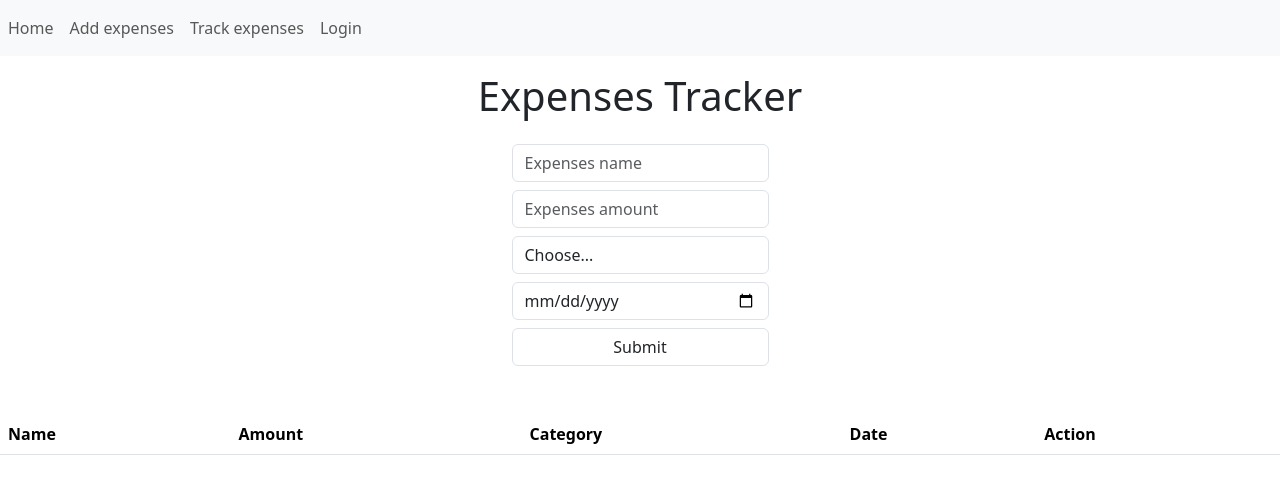
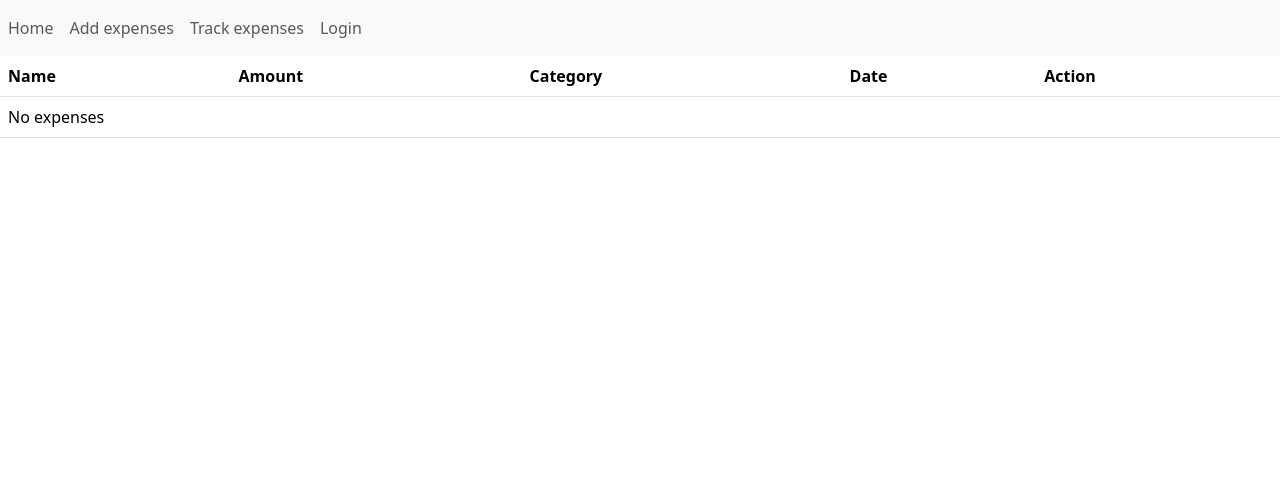
Before and after one commit to PIPetkova19/expenses-tracker, a React (Vite) app in the folder expenses-tracker/: page /track-expenses in a window 1280 px wide. Shown: the top 494 px of the page. Built offline with nearby package versions, Linux system fonts and the light colour scheme; the HTML template or start-up script is replaced by a standard one.

Commit message:
Fix the pages with useContext

```diff
--- a/expenses-tracker/src/AddExpenses.jsx
+++ b/expenses-tracker/src/AddExpenses.jsx
@@ -1,12 +1,68 @@
-
+import React, { useState, useContext } from 'react';
+import { ExpensesContext } from './ExpensesContext'; // !
 
 function AddExpenses() {
+    const { expenses, setExpenses } = useContext(ExpensesContext);//!
+    const [name, setName] = useState("");
+    const [amount, setAmount] = useState("");
+    const [category, setCategory] = useState("");
+    const [date, setDate] = useState("");
 
+    function addExpenses(e) {
+        e.preventDefault();
+
+        if (!name || !amount || !category || !date) {
+            window.alert("Please fill in all fields.");
+            return;
+        }
+
+        const newExpenses = { name, amount, category, date };
+        setExpenses(prev => [...prev, newExpenses]);
+
+        setName("");
+        setAmount("");
+        setCategory("");
+        setDate("");
+    }
+
+    function handleSetAmount(event) {
+        const value = event.target.value;
+
+        if (isNaN(value)) {
+            window.alert("Enter a valid number");
+            return;
+        }
+
+        setAmount(value);
+    }
 
     return (
-        <></>
-    )
+        <div>
+            <h1 className="text-center mt-3 mb-4">Expenses Tracker</h1>
 
+            <div className="d-flex justify-content-center">
+                <form onSubmit={addExpenses}>
+                    <div className="form-group mb-5">
+                        <input className="form-control mb-2" type="text" value={name} onChange={(e) => setName(e.target.value)} placeholder="Expenses name" />
+                        <input className="form-control mb-2" type="text" value={amount} onChange={handleSetAmount} placeholder="Expenses amount" />
+                        <select className="form-control mb-2" value={category} onChange={(e) => setCategory(e.target.value)}>
+                            <option value="">Choose...</option>
+                            <option value="food">Food</option>
+                            <option value="bills">Bills</option>
+                            <option value="car">Car</option>
+                            <option value="clothes">Clothes</option>
+                            <option value="health">Health</option>
+                            <option value="education">Education</option>
+                            <option value="entertainment">Entertainment</option>
+                            <option value="others">Others</option>
+                        </select>
+                        <input className="form-control mb-2" type="date" value={date} onChange={(e) => setDate(e.target.value)} />
+                        <button className="form-control mb-2 btn btn-primary" type="submit">Submit</button>
+                    </div>
+                </form>
+            </div>
+        </div>
+    );
 }
 
-export default AddExpenses
+export default AddExpenses;
--- a/expenses-tracker/src/App.jsx
+++ b/expenses-tracker/src/App.jsx
@@ -4,11 +4,15 @@ import Home from "./Home";
 import ExpensesTracker from "./ExpensesTracker";
 import AddExpenses from "./AddExpenses";
 import Login from "./Login";
-
+import { useState } from "react";
+import { ExpensesContext } from "./ExpensesContext";
 
 function App() {
+  const [expenses, setExpenses] = useState([]); //!
+
   return (
     <Router>
+      <ExpensesContext.Provider value={{ expenses, setExpenses }}>
         <Navbar />
         <Routes>
           <Route path="/" element={<Home />} />
@@ -16,6 +20,7 @@ function App() {
           <Route path="/track-expenses" element={<ExpensesTracker />} />
           <Route path="/login" element={<Login />} />
         </Routes>
+      </ExpensesContext.Provider>
     </Router>
   );
 }
--- /dev/null
+++ b/expenses-tracker/src/ExpensesContext.jsx
@@ -0,0 +1,3 @@
+import { createContext } from "react";
+
+export const ExpensesContext = createContext(null);//!
--- a/expenses-tracker/src/ExpensesTracker.jsx
+++ b/expenses-tracker/src/ExpensesTracker.jsx
@@ -1,99 +1,43 @@
-import React, { useState } from 'react'
+import React, { useContext } from 'react';
+import { ExpensesContext } from './ExpensesContext';
 
 function ExpensesTracker() {
-    const [expenses, setExpenses] = useState([]);
-    const [name, setName] = useState("");
-    const [amount, setAmount] = useState("");
-    const [category, setCategory] = useState("");
-    const [date, setDate] = useState("");
-
-    function addExpenses(e) {
-        e.preventDefault();//за да не презарежда страницата бутона
-
-        if (!name || !amount || !category || !date) {
-            window.alert("Please fill in all fields.");
-            return;
-        }
-        const newExpenses = { name, amount, category, date };
-        setExpenses(prevExpenses => [...prevExpenses, newExpenses]);
-        setName("");
-        setAmount("");
-        setCategory("");
-        setDate("");
-    }
+    const { expenses, setExpenses } = useContext(ExpensesContext); //!
 
     function deleteExpense(index) {
-        setExpenses(prevExpenses => prevExpenses.filter((_, i) => i !== index));
-    }
-
-    function handleSetAmount(event) {
-        const value = event.target.value;
-
-        if (isNaN(value)) {
-            window.alert("Enter a valid number");
-            return;
-        }
-        setAmount(value);
+        setExpenses(prev => prev.filter((_, i) => i !== index));
     }
 
     return (
         <div>
-
-            <h1 className="text-center mt-3 mb-4">Expenses Tracker</h1>
-
-            <div className="d-flex justify-content-center">
-                <form>
-                    <div class="form-group mb-5">
-
-                        <input className="form-control mb-2" type="text" id="expenses-name" value={name} onChange={(event) => setName(event.target.value)} placeholder="Expenses name" required></input>
-                        <input className="form-control mb-2" type="text" id="expenses-amount" value={amount} onChange={handleSetAmount} placeholder="Expenses amount" required></input>
-
-                        <select className="form-control mb-2" id="expenses-category" value={category} onChange={(event) => setCategory(event.target.value)} required>
-                            <option selected>Choose...</option>
-                            <option value="food">Food</option>
-                            <option value="bills">Bills</option>
-                            <option value="car">Car</option>
-                            <option value="clothes">Clothes</option>
-                            <option value="health">Health</option>
-                            <option value="education">Education</option>
-                            <option value="entertainment">Entertainment</option>
-                            <option value="others">Others</option>
-                        </select>
-
-                        <input className="form-control mb-2" type="date" value={date} onChange={(event) => setDate(event.target.value)} id="expenses-date" required></input>
-                        <input className="form-control mb-2" type="submit" value="Submit" onClick={addExpenses} required />
-
-                    </div>
-                </form>
-            </div>
-
-            <div>
             <table className="table">
                 <thead>
                     <tr>
-                            <th scope="col">Name</th>
-                            <th scope="col">Amount</th>
-                            <th scope="col">Category</th>
-                            <th scope="col">Date</th>
-                            <th scope="col">Action</th>
+                        <th>Name</th>
+                        <th>Amount</th>
+                        <th>Category</th>
+                        <th>Date</th>
+                        <th>Action</th>
                     </tr>
                 </thead>
                 <tbody>
-                        {expenses.map((expense, index) => (
+                    {expenses.length === 0 ? (
+                        <tr><td colSpan="5">No expenses</td></tr>
+                    ) : (
+                        expenses.map((expense, index) => (
                             <tr key={index}>
-                                <td scope="row">{expense.name}</td>
-                                <td scope="row">{expense.amount}</td>
-                                <td scope="row">{expense.category}</td>
-                                <td scope="row">{expense.date}</td>
-                                <td scope="row"><button onClick={() => deleteExpense(index)}>Delete</button></td>
+                                <td>{expense.name}</td>
+                                <td>{expense.amount}</td>
+                                <td>{expense.category}</td>
+                                <td>{expense.date}</td>
+                                <td><button onClick={() => deleteExpense(index)}>Delete</button></td>
                             </tr>
-                        ))}
+                        ))
+                    )}
                 </tbody>
             </table>
         </div>
-        </div>
-    )
-
+    );
 }
 
-export default ExpensesTracker
+export default ExpensesTracker;
```
Lines whose indentation alone changed are shown as unchanged.
